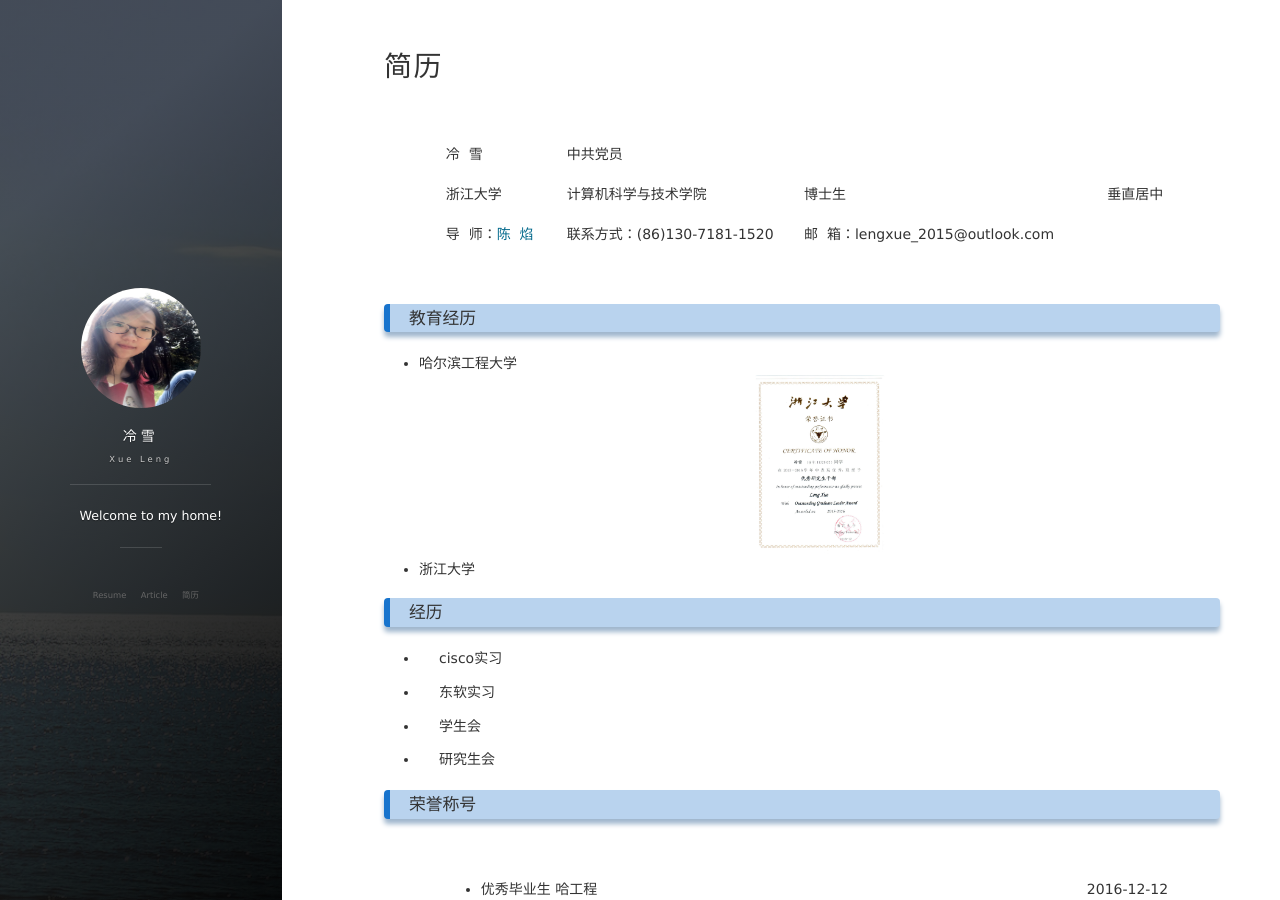
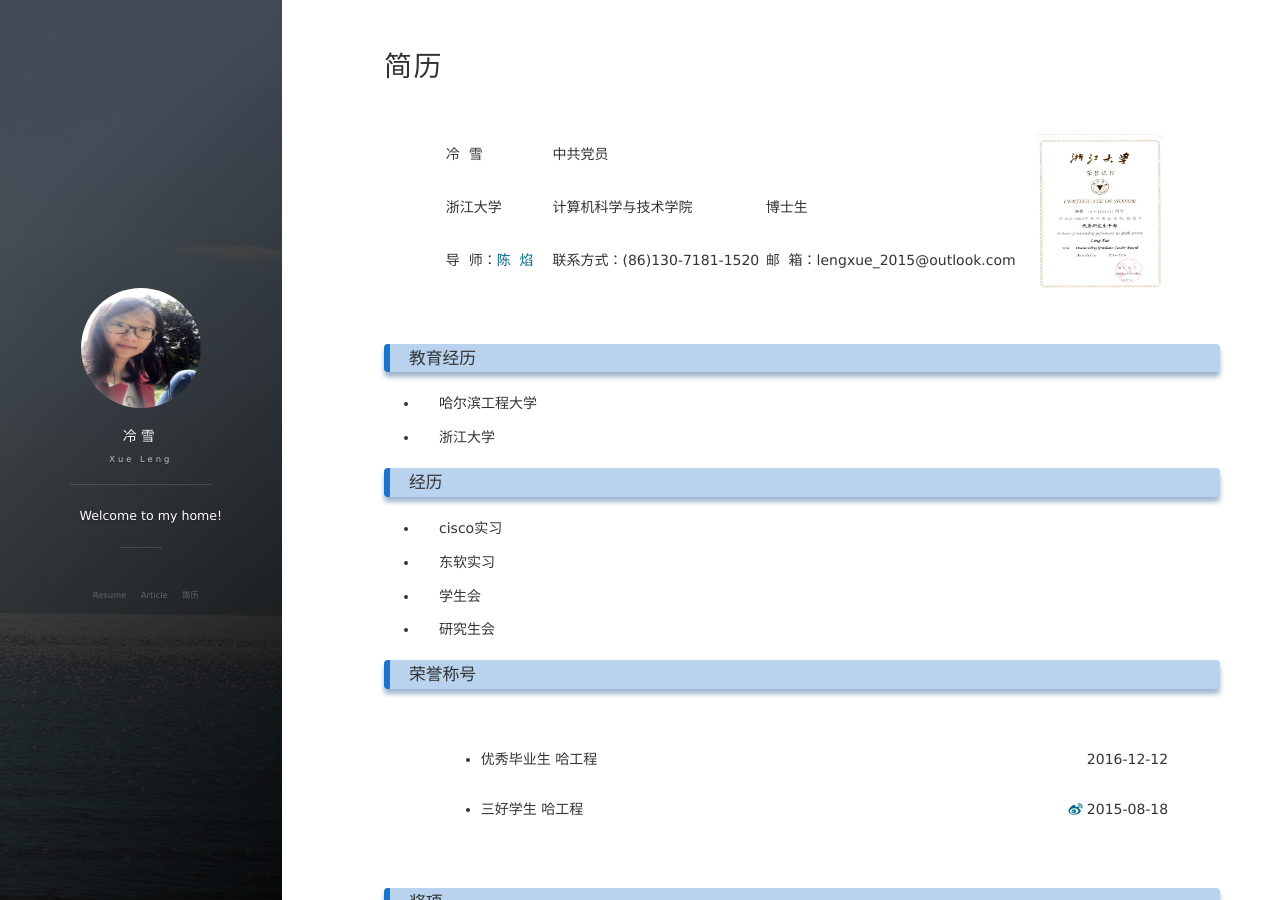
Before and after one commit to lxv458/OldWeb, a Jekyll site: the page built from about.md, in a window 1280 px wide and 900 px high. Built offline with Jekyll 4.4.1, drawn with Linux system fonts in a browser that asks for light colours; nearby versions of some CDN libraries; comment, search, counter and statistics services are not loaded.

Commit message:
basic information

```diff
--- a/about.md
+++ b/about.md
@@ -7,7 +7,7 @@ title: 简历
 		<td align="left">冷&nbsp;&nbsp;雪</td>
 		<td align="left">中共党员</td>
 		<td align="left"></td>
-		<td align="center" rowspan="3" style="vertical-align:middle">垂直居中</td>
+		<td align="center" rowspan="3" style="vertical-align:middle"><img src="/images/leng/resume/excellent_leader_zju.jpg" width="130" height="160" /></td>
 	</tr>
 	<tr valign="middle">
 		<td align="left">浙江大学</td>
@@ -23,7 +23,7 @@ title: 简历
 
 ### 教育经历
  * 哈尔滨工程大学
- <img src="/images/leng/resume/excellent_leader_zju.jpg" width="130" height="180" />
+
  * 浙江大学
 
 ### 经历
```
